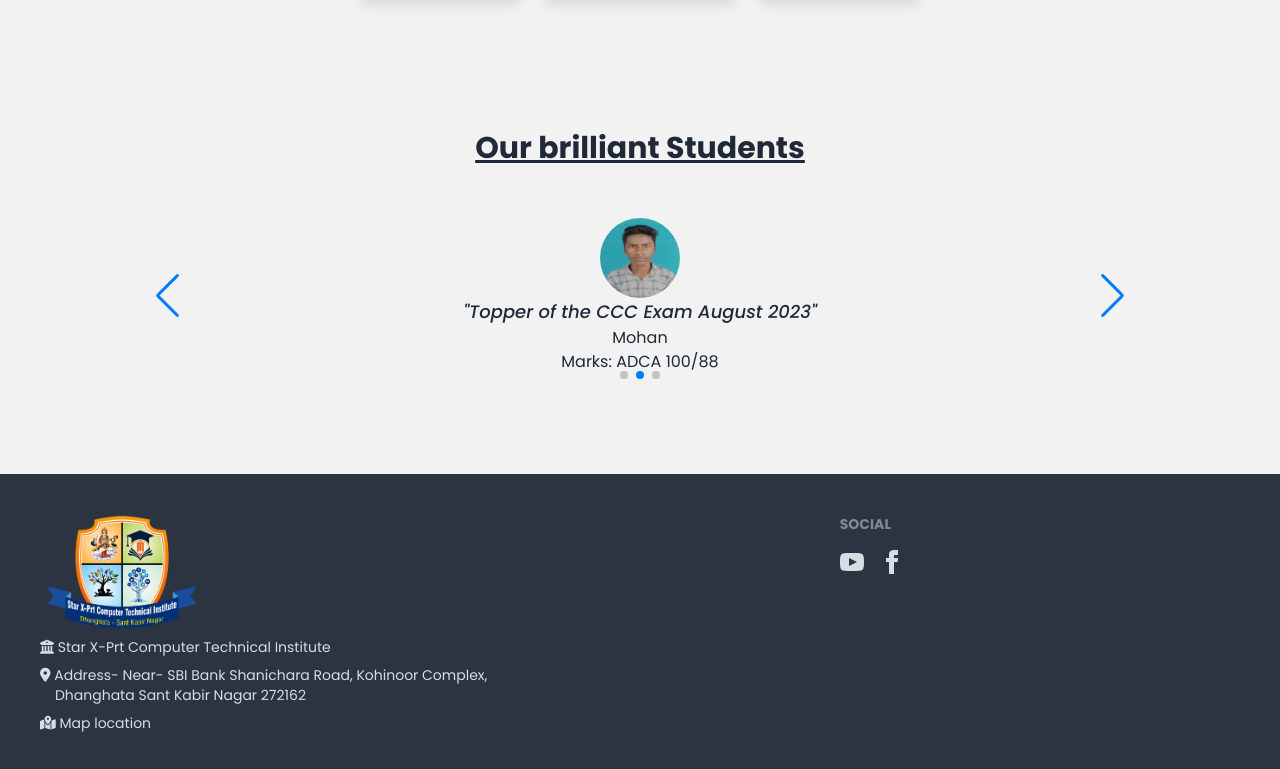
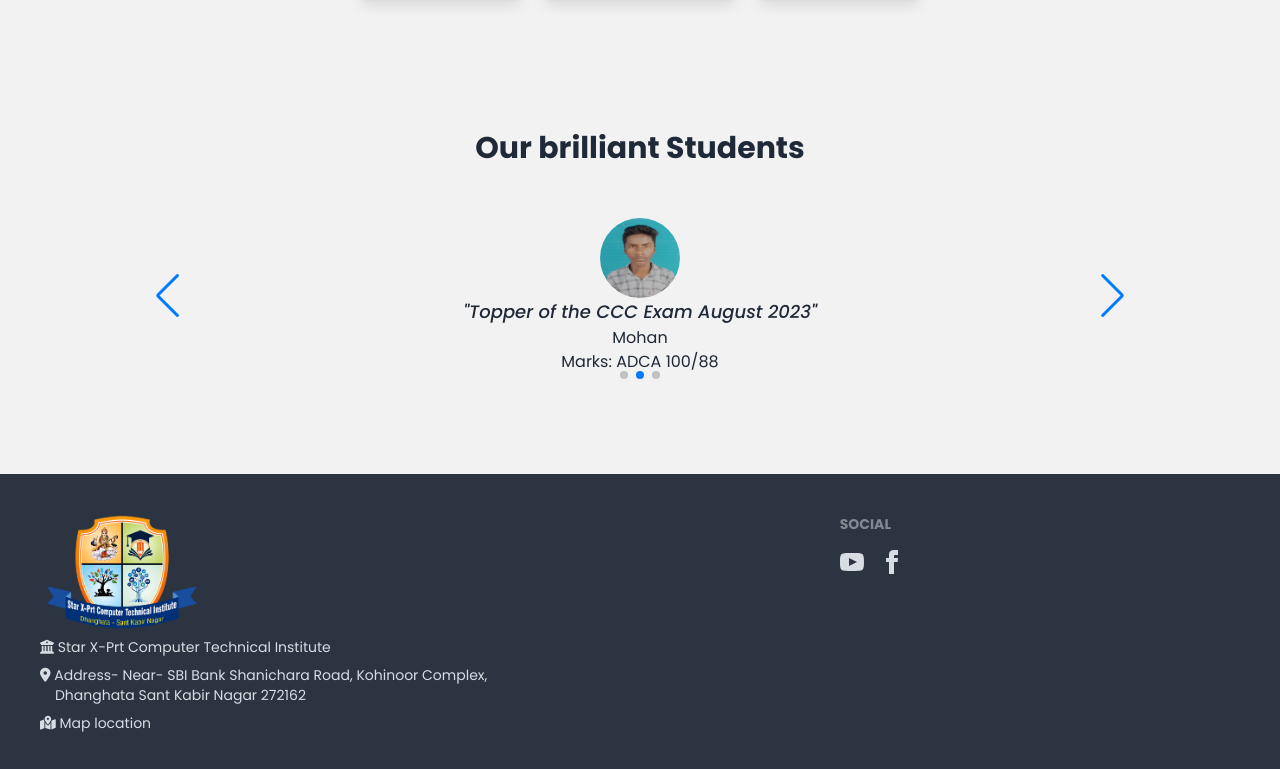
Before and after one commit to sadabjr/star-x-prt-mk-sir, a React (Create React App) app: page /about in a window 1280 px wide. Shown: the part 1937-2706 px from the top of the page. Built offline with nearby package versions, Linux system fonts and the light colour scheme; what tw-elements would draw is missing.

Commit message:
Update About.jsx

```diff
--- a/src/pages/about/About.jsx
+++ b/src/pages/about/About.jsx
@@ -178,7 +178,7 @@ const About = () => {
               <div>
                 <h4
                   className="font-bold md:text-3xl text-3xl text-center pt-8 pb-8"
-                  style={{ textDecoration: "underline" }}
+
                 >
                   Our brilliant Students
                 </h4>
```
